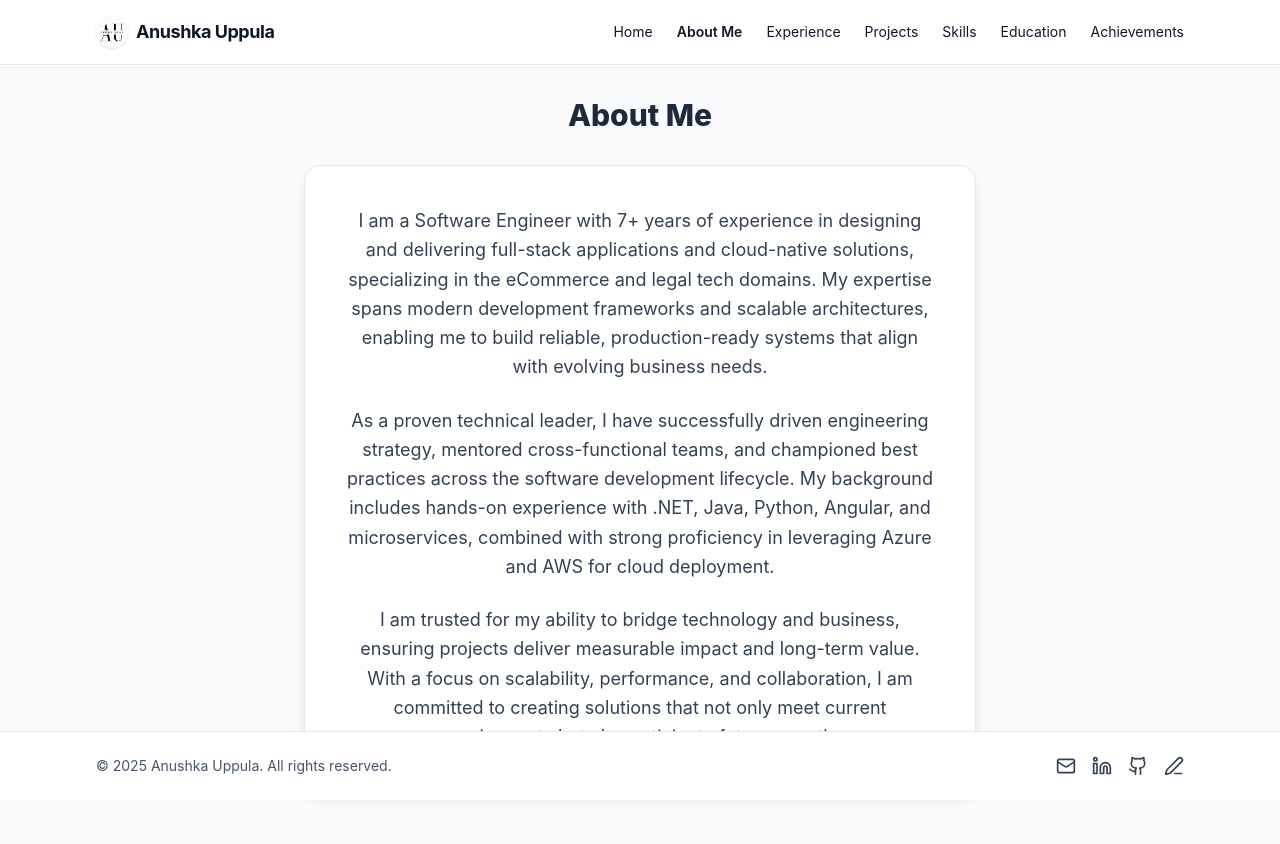
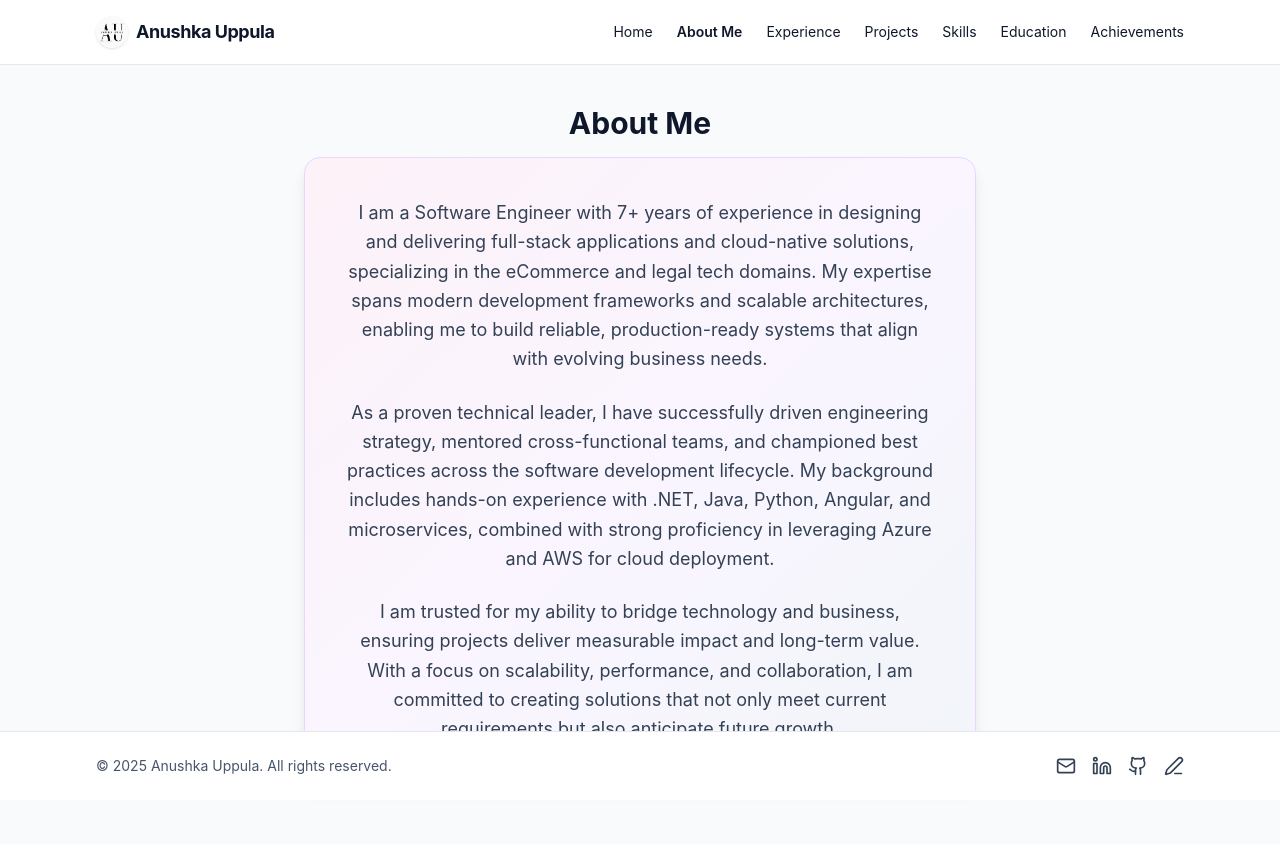
Before and after one commit to anushkauppula/my-portfolio, a React (Create React App) app: page /about in a window 1280 px wide. Shown: the top 844 px of the page. Built offline with nearby package versions, Linux system fonts and the light colour scheme.

Commit message:
aboutme bg

```diff
--- a/src/components/AboutMe.tsx
+++ b/src/components/AboutMe.tsx
@@ -1,17 +1,17 @@
 // AboutMe.tsx
+import Section from "./Section";
 import profile from "../data/profile";
 
 export default function AboutMe() {
   return (
-    <div className="flex flex-col items-center mt-8 px-4 sm:px-0">
-      <h1 className="text-3xl font-extrabold text-slate-800 mb-8 text-center">About Me</h1>
-      <div className="max-w-2xl w-full bg-white rounded-2xl shadow-lg border border-slate-200 p-6 sm:p-10 flex flex-col justify-center items-center min-h-[350px]">
-        <div className="text-lg text-slate-700 leading-relaxed space-y-6 text-center flex flex-col justify-center items-center h-full">
+    <Section title="About Me">
+      <div className="bg-gradient-to-br from-pink-50 via-purple-50 to-slate-100 border border-purple-200 rounded-2xl shadow-lg p-6 sm:p-10 max-w-2xl mx-auto">
+        <div className="text-lg text-slate-700 leading-relaxed space-y-6 text-center">
           {profile.summary.map((para, idx) => (
             <p key={idx}>{para}</p>
           ))}
         </div>
       </div>
-    </div>
+    </Section>
   );
 }
--- a/src/components/Section.tsx
+++ b/src/components/Section.tsx
@@ -17,7 +17,7 @@ export default function Section({ title, subtitle, children }: Props) {
         className="space-y-4"
       >
         {title && (
-          <header>
+          <header className="text-center">
             <h2 className="text-2xl sm:text-3xl font-bold">{title}</h2>
             {subtitle && <p className="text-slate-600 mt-1">{subtitle}</p>}
           </header>
```
